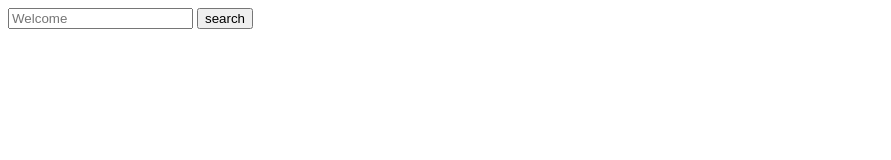
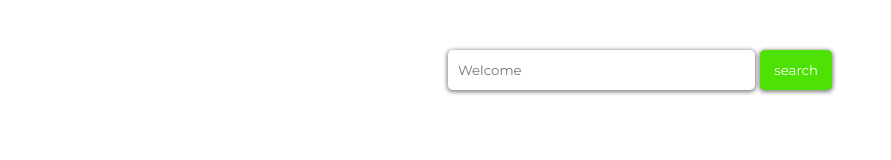
Before and after one commit to Skytvvo/Search-Suggest, a website: page Client.html in a window 1280 px wide. Shown: the whole page, without its empty margins (0-891 px from the left). Drawn offline with Linux system fonts and the light colour scheme.

Commit message:
Added styles

```diff
--- a/Client.html
+++ b/Client.html
@@ -3,15 +3,18 @@
 <head>
     <meta charset="UTF-8">
     <title>Suggest</title>
+    <link rel="stylesheet" href="index.css">
+    <link rel="preconnect" href="https://fonts.gstatic.com">
+    <link href="https://fonts.googleapis.com/css2?family=Montserrat&display=swap" rel="stylesheet">
 </head>
 <body>
-    <div>
-        <label>
+    <div class="search_bar">
+        <div class="input_bar">
             <input placeholder="Welcome"  id="search_box">
-        </label>
-        <button class="btn" onclick="sendRequest()">search</button>
+            <button class="btn" onclick="sendRequest()">search</button>
+        </div>
+
         <ul id="results">
-
         </ul>
     </div>
 
--- a/Client.js
+++ b/Client.js
@@ -8,8 +8,12 @@ document.getElementById('search_box').oninput = function ()
 
     if(wordRequest === null || wordRequest === undefined ||wordRequest === '')
     {
-        results.innerHTML=''
+        results.innerHTML= null
+        results.style.display = 'none'
         return
+    }
+    else{
+        results.style.display = 'flex'
     }
 
     let xhr = new XMLHttpRequest()
@@ -24,7 +28,7 @@ document.getElementById('search_box').oninput = function ()
     xhr.send(data)
 
     xhr.onload = ()=>{
-        results.innerHTML = ''
+        results.innerHTML = null
         JSON.parse(xhr.response).forEach(child=>{
             let newChild = document.createElement('li')
             newChild.innerHTML = child.data
@@ -53,6 +57,4 @@ function sendRequest()
 
 
     }
-
-
 }
--- /dev/null
+++ b/index.css
@@ -0,0 +1,66 @@
+*{
+    margin: 0;
+    padding: 0;
+    font-family: 'Montserrat', sans-serif;
+    transition: 0.3s;
+}
+
+.search_bar{
+    flex-direction: column;
+    display: flex;
+    width: 100%;
+    height: 100vh;
+    margin-top: 50px;
+    align-items: center;
+}
+.input_bar{
+    display: flex;
+    flex-direction: row;
+    margin-bottom: 10px;
+
+    width: 30%;
+    height: 40px;
+
+}
+.input_bar > #search_box
+{
+    padding:0 10px;
+    outline: none;
+    width: 80%;
+    border: none;
+    border-radius: 5px;
+    box-shadow: 0 1px 4px 1px gray;
+}
+.input_bar > #search_box:hover{
+    box-shadow: 0 1px 8px 1px gray;
+}
+.btn{
+    margin-left: 5px;
+    border: none;
+    background: #4de204;
+    color: #fff;
+    border-radius: 5px;
+    width: 20%;
+    box-shadow: 0 1px 4px 1px gray;
+}
+.btn:hover{
+    box-shadow: 0 1px 8px 1px gray;
+}
+
+#results{
+    padding: 10px;
+    list-style: none;
+    flex-direction: column;
+    width: 30%;
+    margin-left: 10px;
+    display: none;
+}
+#results > li{
+
+    padding: 10px;
+
+}
+#results:last-child{
+    border-radius:0 0 5px 5px;
+    box-shadow: 0 0 5px 0 grey;
+}
```
Also changed, not shown: README.md (added).
